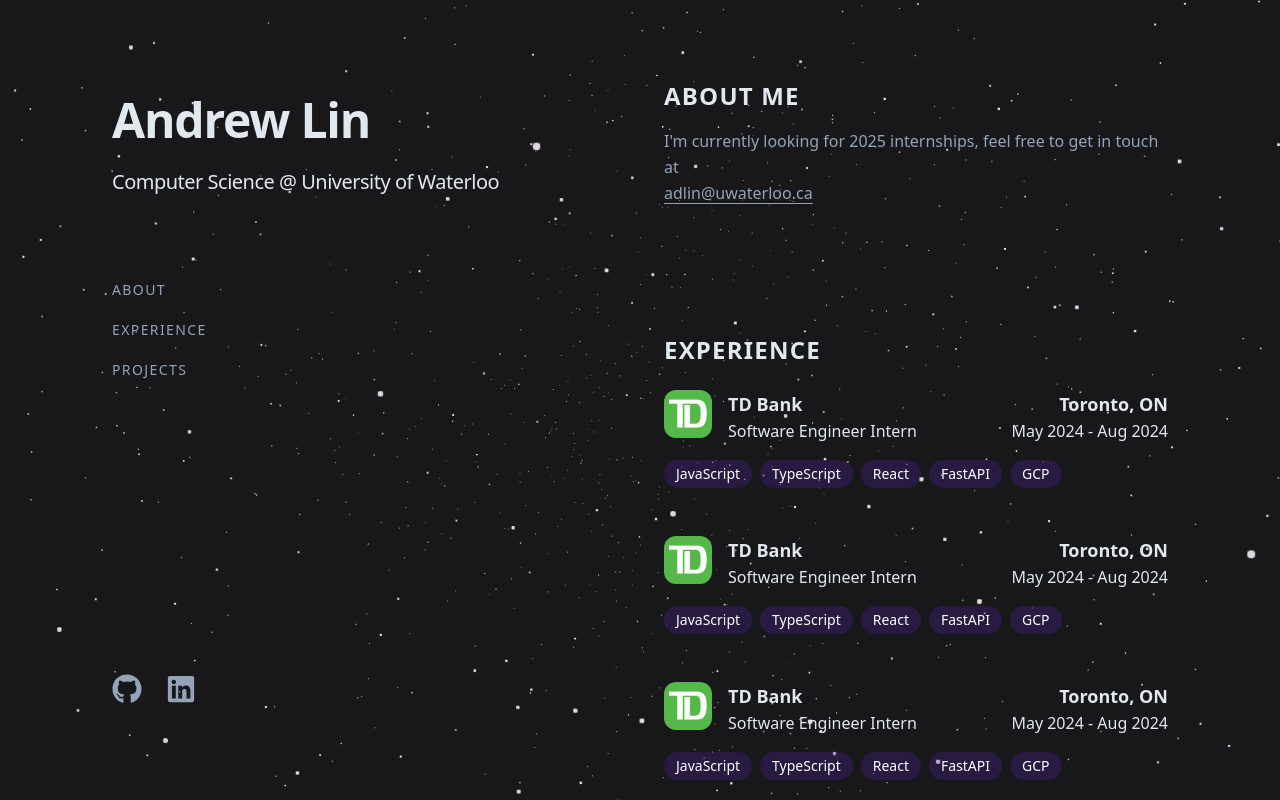
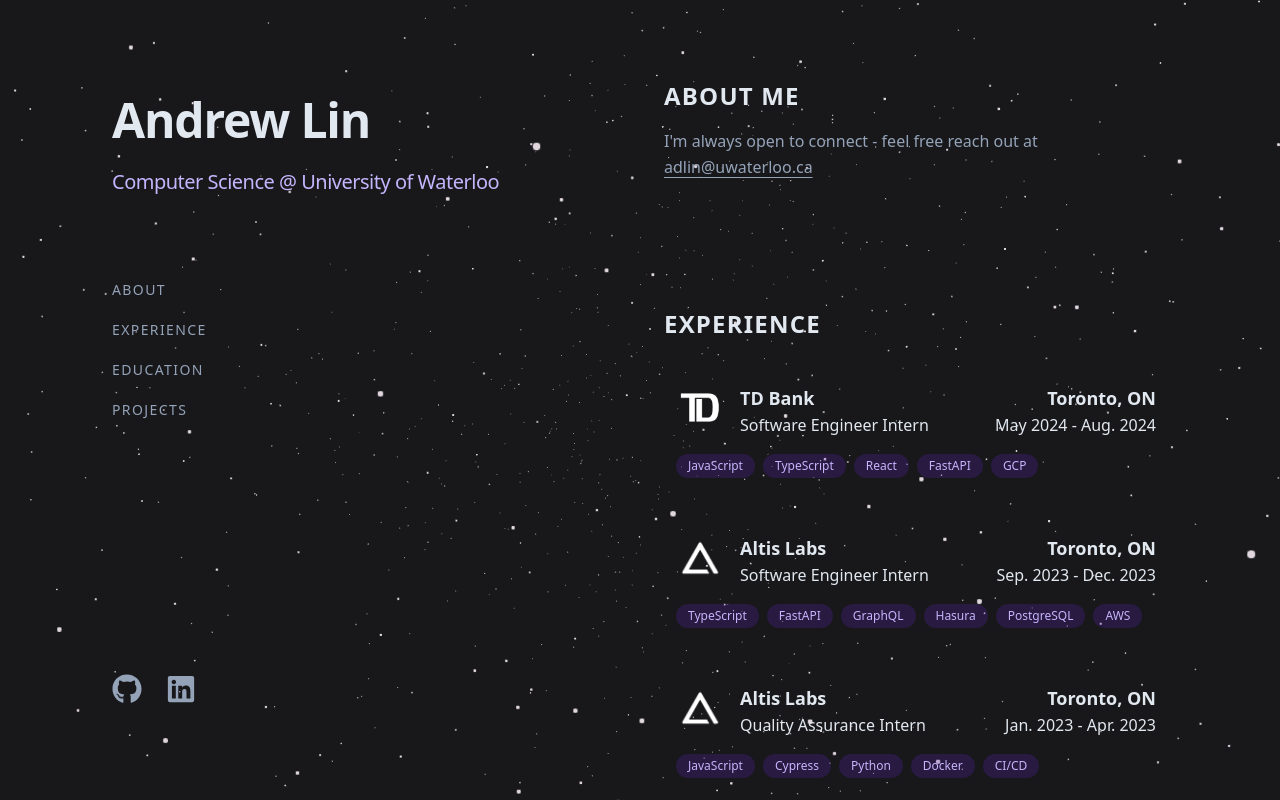
Before and after one commit to 3andrew/personal-website-v2, a Next.js app: page / in a window 1280 px wide. Shown: the top 800 px of the page. Built offline with nearby package versions, Linux system fonts and the light colour scheme.

Commit message:
finish experience section

```diff
--- a/src/components/Content.jsx
+++ b/src/components/Content.jsx
@@ -3,11 +3,8 @@
         <div className="w-1/2 p-4 z-10">
             <section id="about" className="py-16">
                 <h2 className="font-bold text-2xl uppercase tracking-wider text-slate-200">About Me</h2>
-                <p className="mt-4 text-slate-400">I'm currently looking for 2025 internships, feel free to get in touch at </p>
-                <p className="hover:text-violet-400 underline underline-offset-4">
-                    <a href="mailto:adlin@uwaterloo.ca">adlin@uwaterloo.ca</a>
+                <p className="mt-4 text-slate-400">I'm always open to connect - feel free reach out at <a className="hover:text-violet-400 underline underline-offset-4" href="mailto:adlin@uwaterloo.ca">adlin@uwaterloo.ca</a>
                 </p>
-
             </section>
 
             <section id="experience" className="py-16">
@@ -18,26 +15,29 @@
                     companyName="TD Bank"
                     position="Software Engineer Intern"
                     location="Toronto, ON"
-                    duration="May 2024 - Aug 2024"
+                    duration="May 2024 - Aug. 2024"
                     tags={['JavaScript', 'TypeScript', 'React', 'FastAPI', 'GCP']}
+                    url="https://www.td.com"
                 />
 
                 <JobCard
-                    imagePath="/td.png"
-                    companyName="TD Bank"
+                    imagePath="/altislabs.png"
+                    companyName="Altis Labs"
                     position="Software Engineer Intern"
                     location="Toronto, ON"
-                    duration="May 2024 - Aug 2024"
-                    tags={['JavaScript', 'TypeScript', 'React', 'FastAPI', 'GCP']}
+                    duration="Sep. 2023 - Dec. 2023"
+                    tags={['TypeScript', 'FastAPI', 'GraphQL', 'Hasura', 'PostgreSQL', 'AWS']}
+                    url="https://www.altislabs.com/"
                 />
 
                 <JobCard
-                    imagePath="/td.png"
-                    companyName="TD Bank"
-                    position="Software Engineer Intern"
+                    imagePath="/altislabs.png"
+                    companyName="Altis Labs"
+                    position="Quality Assurance Intern"
                     location="Toronto, ON"
-                    duration="May 2024 - Aug 2024"
-                    tags={['JavaScript', 'TypeScript', 'React', 'FastAPI', 'GCP']}
+                    duration="Jan. 2023 - Apr. 2023"
+                    tags={['JavaScript', 'Cypress', 'Python', 'Docker', 'CI/CD']}
+                    url="https://www.altislabs.com/"
                 />
             </section>
 
@@ -50,9 +50,9 @@
 
 }
 
-const JobCard = ({ imagePath, companyName, position, location, duration, tags }) => {
+const JobCard = ({ imagePath, companyName, position, location, duration, tags, url }) => {
     return (
-      <div className="rounded-lg py-6">
+        <a href={url} target="_blank" rel="noopener noreferrer" className="block rounded-lg p-3 my-8 hover:bg-gray-800 transition">
             <div className="flex justify-between items-start mb-4">
                 <div className="flex items-start">
                     <img
@@ -74,12 +74,12 @@
                 {tags.map((tag, index) => (
                     <span
                         key={index}
-              className="bg-violet-800 bg-opacity-25 text-white text-sm font-medium px-3 py-1 rounded-full"
+                        className="bg-violet-800 bg-opacity-25 text-violet-300 text-xs font-medium px-3 py-1 rounded-full"
                     >
                         {tag}
                     </span>
                 ))}
             </div>
-      </div>
+        </a>
     );
 };
--- a/src/components/Header.jsx
+++ b/src/components/Header.jsx
@@ -30,7 +30,7 @@
         <header className="w-1/2 p-4 sticky top-0 flex max-h-screen w-1/2 flex-col justify-between py-24">
             <div className="text-slate-200">
                 <p className="text-5xl font-bold tracking-tight">Andrew Lin</p>
-                <p className="mt-6 text-xl font-medium tracking-tight">Computer Science @ University of Waterloo</p>
+                <p className="mt-6 text-xl font-medium tracking-tight text-violet-300">Computer Science @ University of Waterloo</p>
                 <nav>
                     <ul className="flex-col space-y-5 text-slate-400 mt-16 py-5 font-medium text-sm uppercase tracking-widest">
                         <li className={`${activeSection === 'about' ? 'text-violet-400' : ''}`}>
@@ -38,6 +38,9 @@
                         </li>
                         <li className={`${activeSection === 'experience' ? 'text-violet-400' : ''}`}>
                             <a href="#experience">Experience</a>
+                        </li>
+                        <li className={`${activeSection === 'experience' ? 'text-violet-400' : ''}`}>
+                            <a href="#education">Education</a>
                         </li>
                         <li className={`${activeSection === 'projects' ? 'text-violet-400' : ''}`}>
                             <a href="#projects">Projects</a>
```
Also changed, not shown: public/altislabs.png (added), public/td.png. Lines whose indentation alone changed are shown as unchanged.
